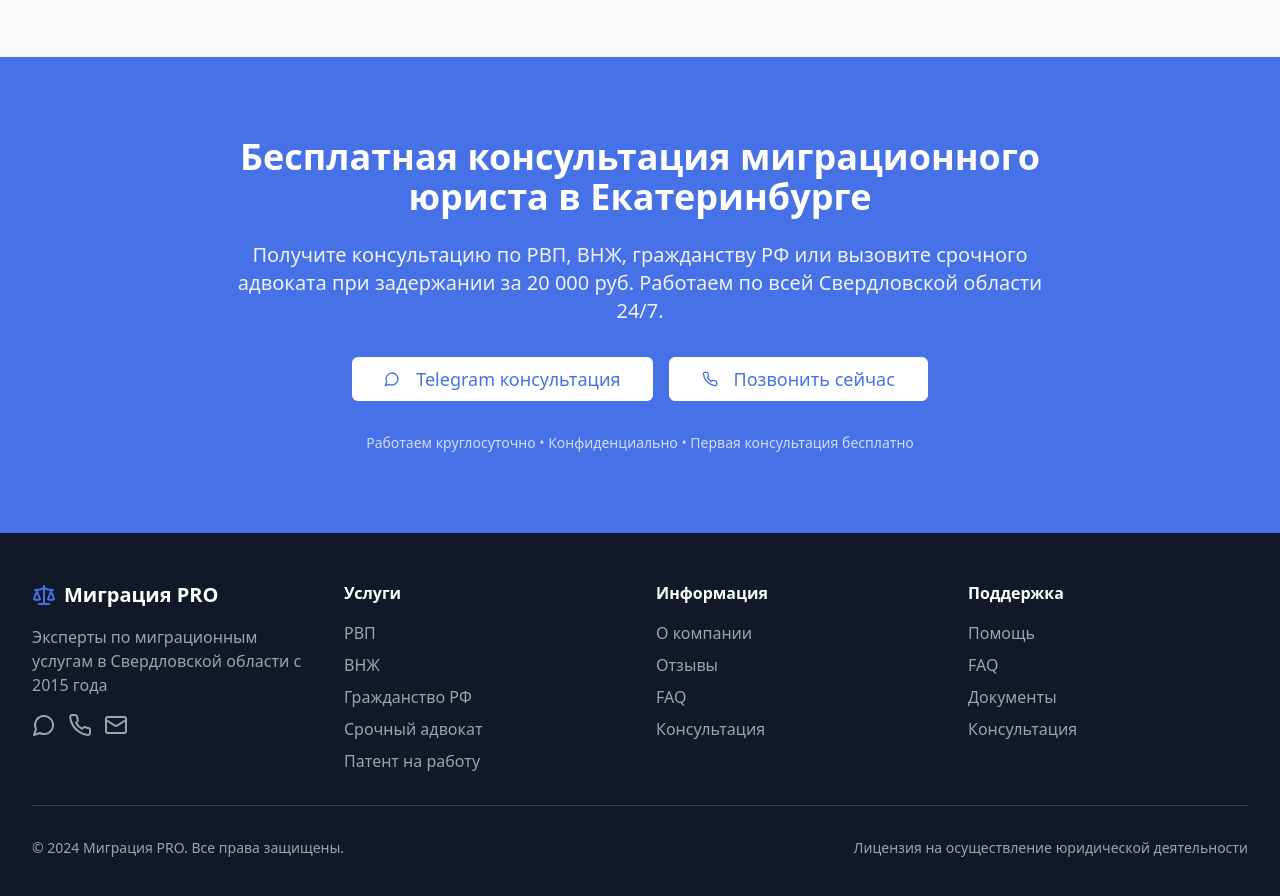
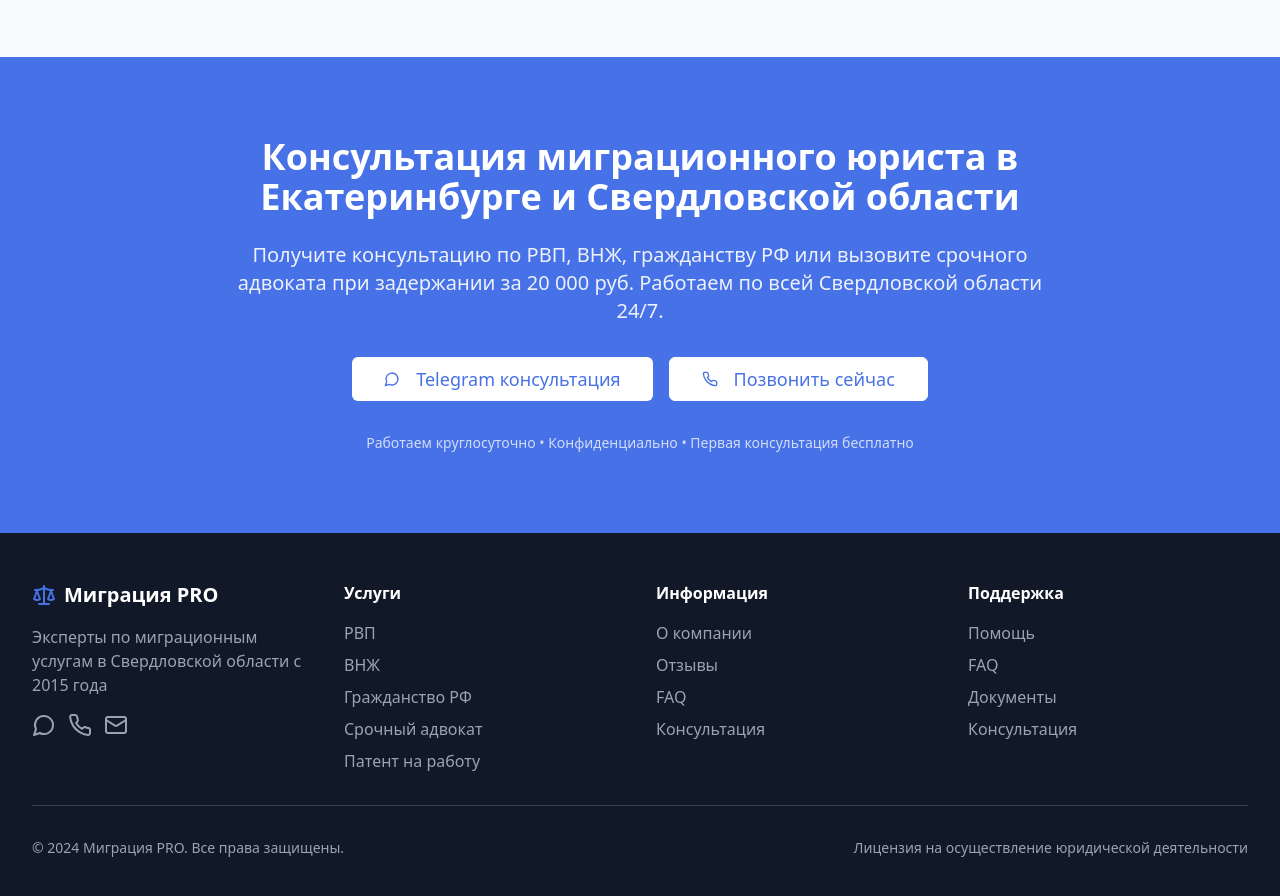
Before and after one commit to pr-poehali-dev/migration-assist-web, a React (Vite) app: page / in a window 1280 px wide. Shown: the part 3900-4796 px from the top of the page. Built offline with nearby package versions, Linux system fonts and the light colour scheme.

Commit message:
Обновление 1 компонентов

```diff
--- a/src/components/ConsultationSection.tsx
+++ b/src/components/ConsultationSection.tsx
@@ -6,7 +6,7 @@ const ConsultationSection = () => {
   return (
     <section id="consultation" className="py-20 bg-primary text-white">
       <div className="max-w-4xl mx-auto px-4 sm:px-6 lg:px-8 text-center">
-        <h2 className="text-3xl lg:text-4xl font-bold mb-6">Бесплатная консультация миграционного юриста в Екатеринбурге</h2>
+        <h2 className="text-3xl lg:text-4xl font-bold mb-6">Консультация миграционного юриста в Екатеринбурге и Свердловской области</h2>
         <p className="text-xl mb-8 opacity-90">
           Получите консультацию по РВП, ВНЖ, гражданству РФ или вызовите срочного адвоката при задержании за 20 000 руб. Работаем по всей Свердловской области 24/7.
         </p>
```
